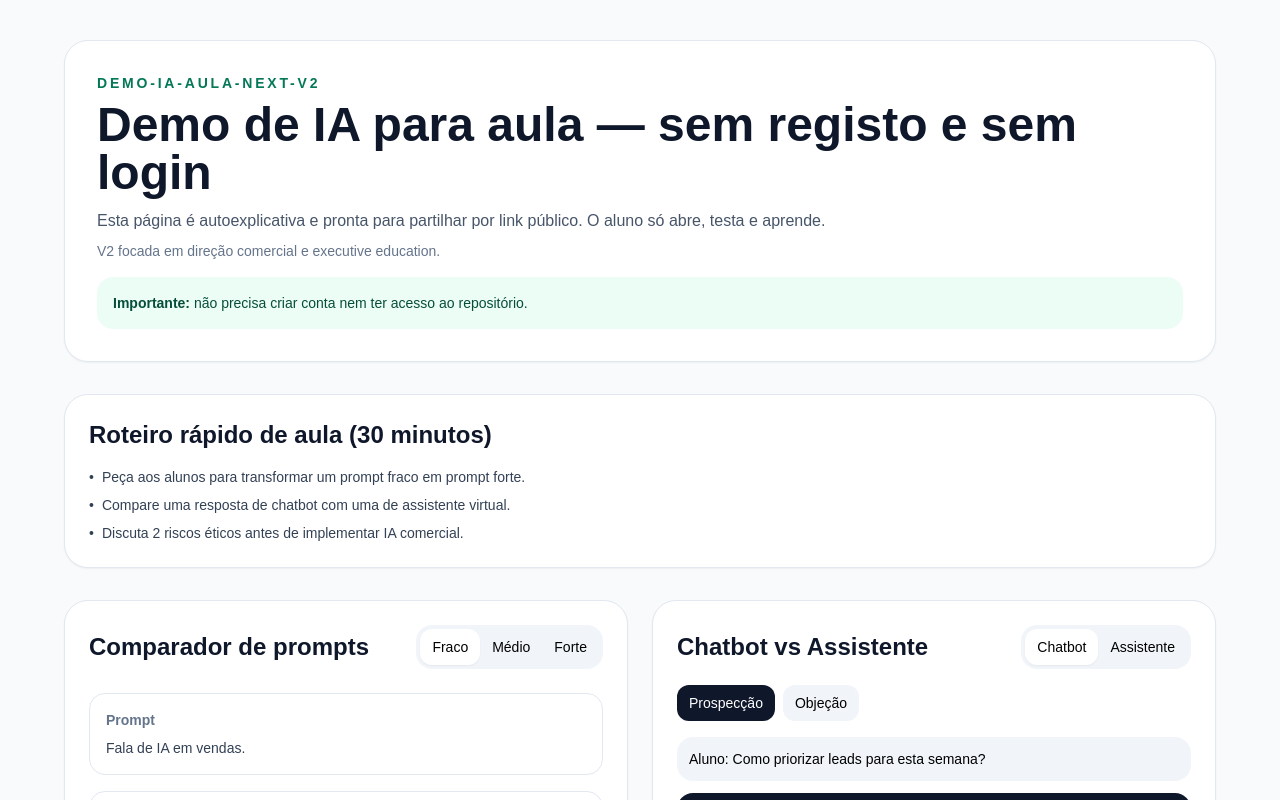
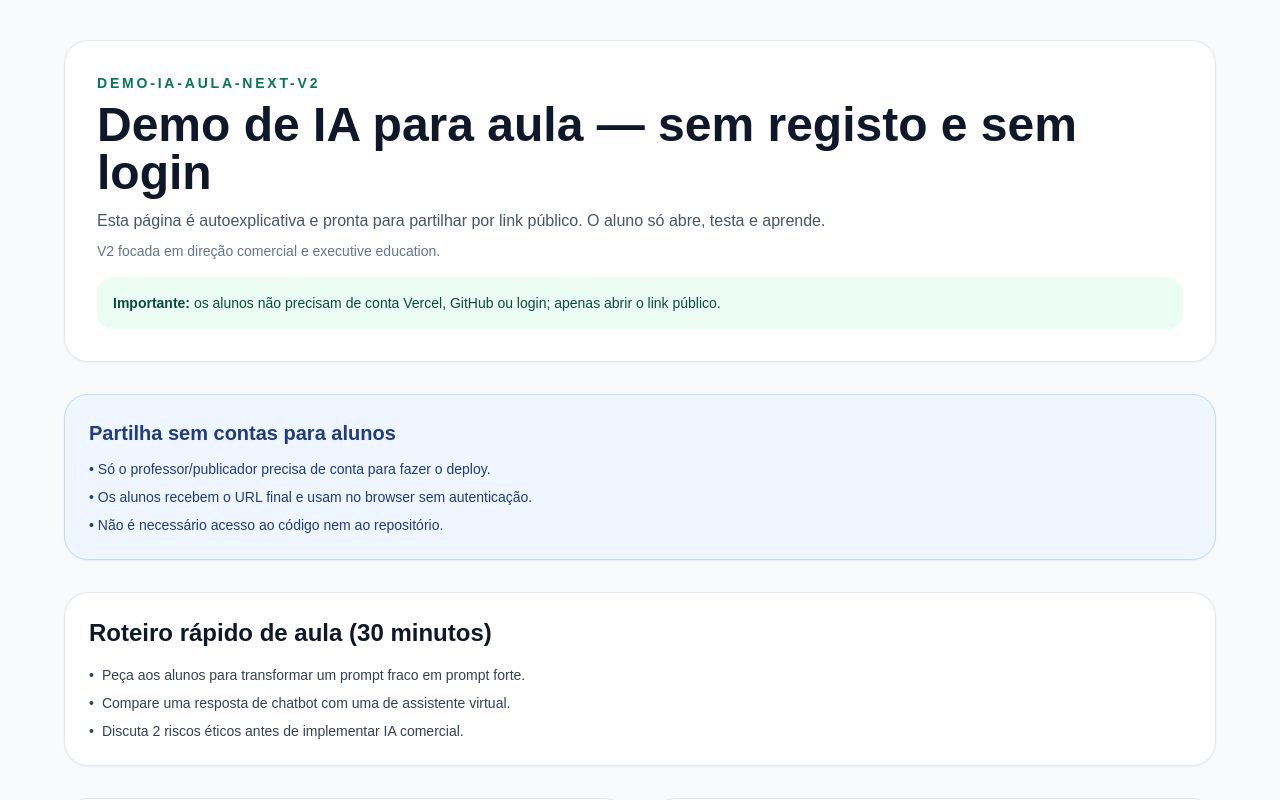
Before and after one commit to SAC31/demo-ia-aula-next, a Next.js app: page / in a window 1280 px wide. Shown: the top 800 px of the page. Built offline with nearby package versions, Linux system fonts and the light colour scheme.

Commit message:
Clarify no student Vercel account required for classroom demo

```diff
--- a/app/page.js
+++ b/app/page.js
@@ -101,9 +101,19 @@ export default function DemoIAAulaSimples() {
             V2 focada em direção comercial e executive education.
           </p>
           <div className="mt-4 rounded-2xl bg-emerald-50 p-4 text-sm text-emerald-900">
-            <strong>Importante:</strong> não precisa criar conta nem ter acesso ao repositório.
+            <strong>Importante:</strong> os alunos não precisam de conta Vercel, GitHub ou login; apenas abrir o link público.
           </div>
         </header>
+
+
+        <section className="rounded-3xl border border-blue-200 bg-blue-50 p-6 shadow-sm">
+          <h2 className="text-xl font-semibold text-blue-900">Partilha sem contas para alunos</h2>
+          <ul className="mt-3 space-y-2 text-sm text-blue-900">
+            <li>• Só o professor/publicador precisa de conta para fazer o deploy.</li>
+            <li>• Os alunos recebem o URL final e usam no browser sem autenticação.</li>
+            <li>• Não é necessário acesso ao código nem ao repositório.</li>
+          </ul>
+        </section>
 
         <section className="rounded-3xl border border-slate-200 bg-white p-6 shadow-sm">
           <h2 className="text-2xl font-semibold text-slate-900">Roteiro rápido de aula (30 minutos)</h2>
```
Also changed, not shown: 1 other file (tests, documents, lock files or other folders).
